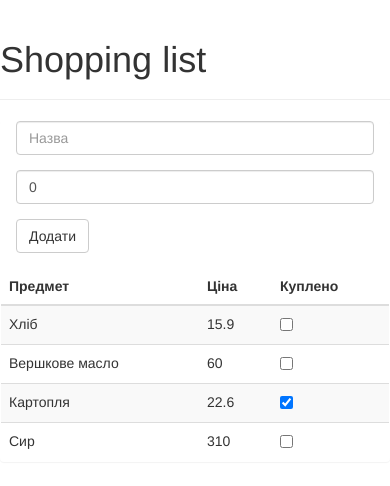
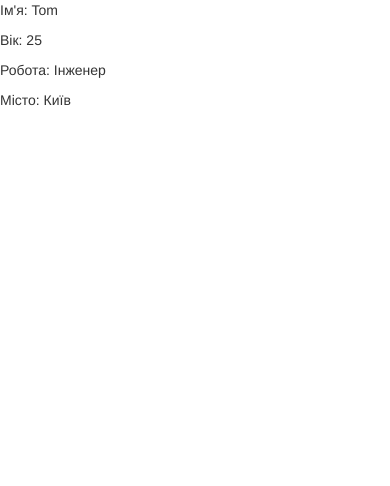
Before and after one commit to sofimaye/reactive-programming, an Angular app: page / in a window 390 px wide. Shown: the top 486 px of the page. Built offline with nearby package versions, Linux system fonts and the light colour scheme.

Commit message:
lab1 part2 1task interpolation

```diff
--- a/src/app/app.component.ts
+++ b/src/app/app.component.ts
@@ -1,74 +1,17 @@
-import {Component} from '@angular/core';
-
-class Item {
-    purchase: string;
-    done: boolean;
-    price: number;
-
-    constructor(purchase: string, price: number) {
-        this.purchase = purchase;
-        this.price = price;
-        this.done = false;
-    }
-}
+import { Component } from '@angular/core';
 
 @Component({
     selector: 'my-app',
     template: `
-        <div class="page-header">
-            <h1> Shopping list </h1>
-        </div>
-        <div class="panel">
-            <div class="form-inline">
-                <div class="form-group">
-                    <div class="col-md-8">
-                        <input class="form-control" [(ngModel)]="text" placeholder="Назва"/>
-                    </div>
-                </div>
-                <div class="form-group">
-                    <div class="col-md-6">
-                        <input type="number" class="form-control" [(ngModel)]="price"
-                               placeholder="Ціна"/>
-                    </div>
-                </div>
-                <div class="form-group">
-                    <div class="col-md-offset-2 col-md-8">
-                        <button class="btn btn-default" (click)="addItem(text, price)">Додати</button>
-                    </div>
-                </div>
-            </div>
-            <table class="table table-striped">
-                <thead>
-                <tr>
-                    <th>Предмет</th>
-                    <th>Ціна</th>
-                    <th>Куплено</th>
-                </tr>
-                </thead>
-                <tbody>
-                <tr *ngFor="let item of items">
-                    <td>{{item.purchase}}</td>
-                    <td>{{item.price}}</td>
-                    <td><input type="checkbox" [(ngModel)]="item.done"/></td>
-                </tr>
-                </tbody>
-            </table>
-        </div>`
+    <p>Ім'я: {{ name }}</p>
+    <p>Вік: {{ age }}</p>
+    <p>Робота: {{ jobTitle }}</p>
+    <p>Місто: {{ city }}</p>
+  `
 })
-
 export class AppComponent {
-    text: string = "";
-    price: number = 0;
-    items: Item[] =
-        [
-            { purchase: "Хліб", done: false, price: 15.9 },
-            { purchase: "Вершкове масло", done: false, price: 60 },
-            { purchase: "Картопля", done: true, price: 22.6 },
-            { purchase: "Сир", done: false, price:310 }
-        ];
-    addItem(text: string, price: number): void {
-        if(text==null || text.trim()=="" || price==null)
-            return;
-        this.items.push(new Item(text, price));
-    }
+    name = "Tom";
+    age = 25;
+    jobTitle = "Інженер";
+    city = "Київ";
 }
```
Also changed, not shown: firebase.json (deleted), 1 other file (tests, documents, lock files or other folders).
